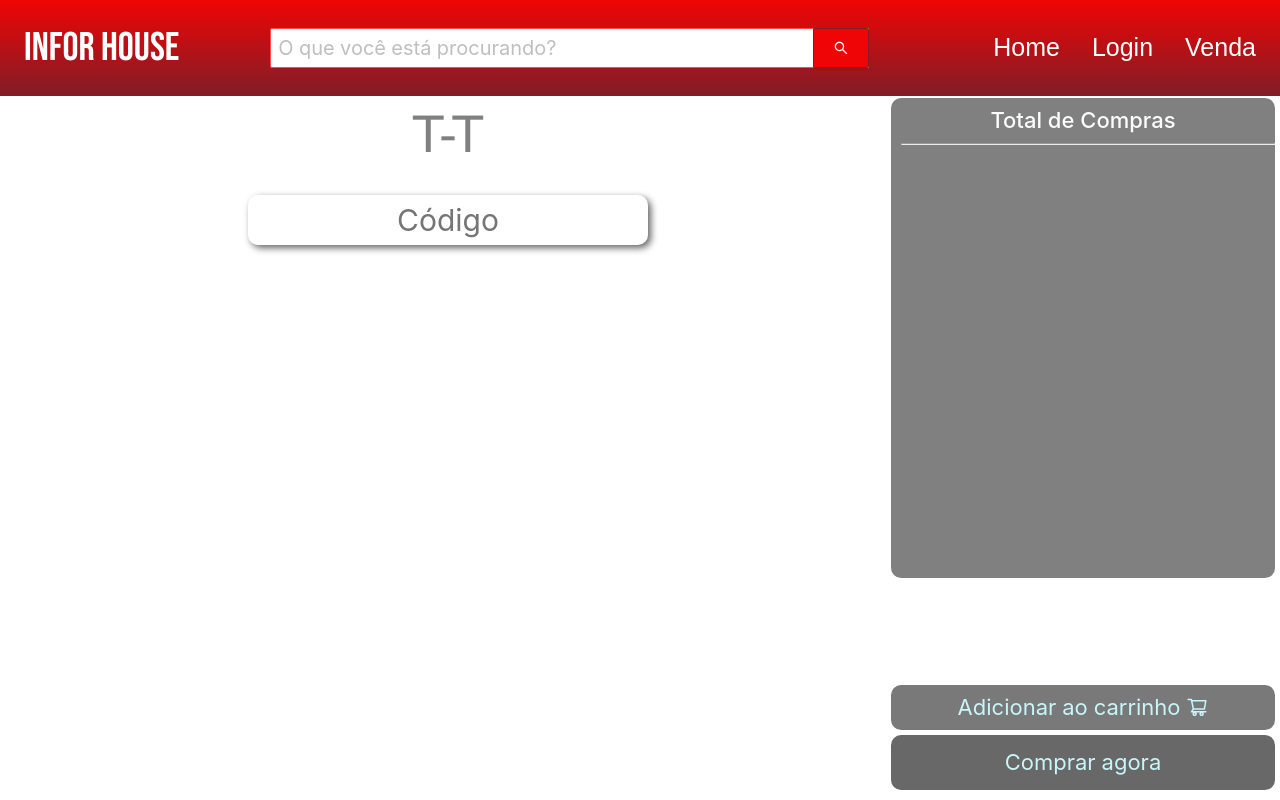
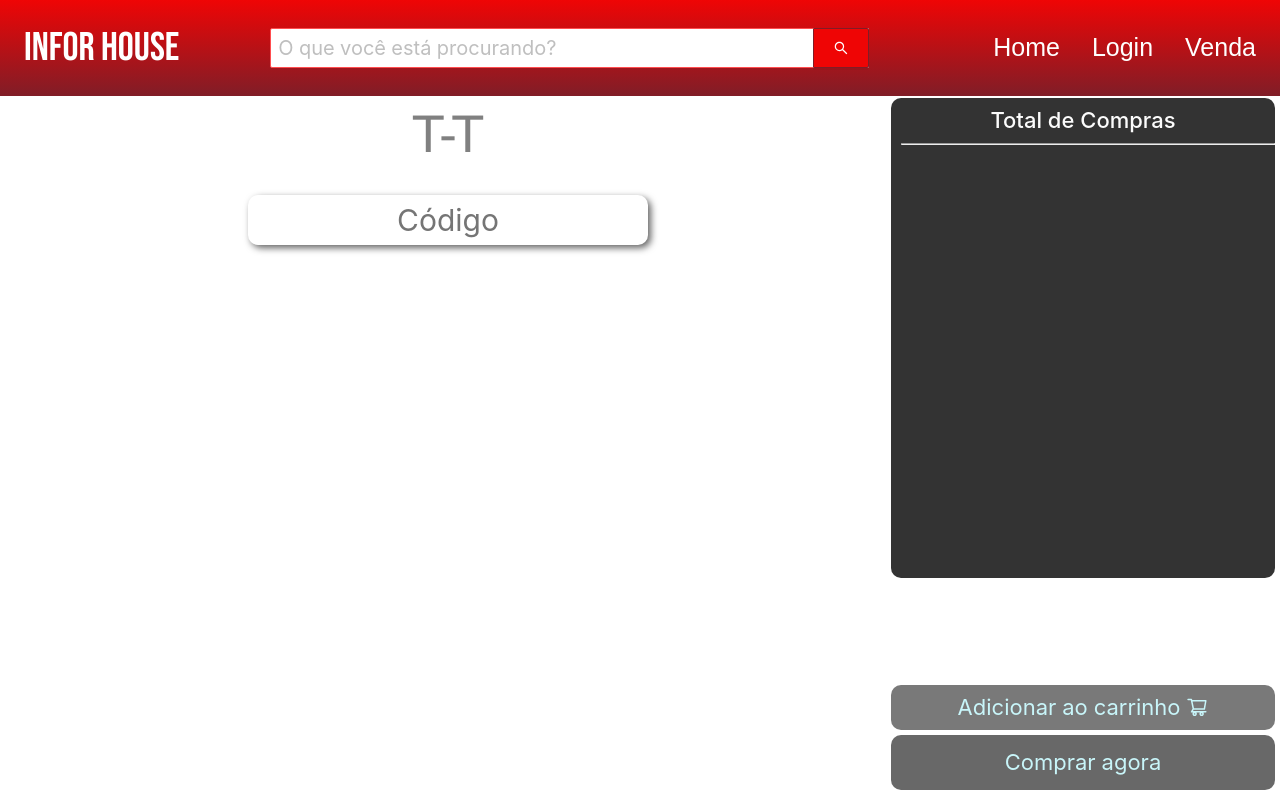
Before and after one commit to IuryMT/EstagioInforHouse, a React (Create React App) app: page /vendas in a window 1280 px wide. Built offline with nearby package versions, Linux system fonts and the light colour scheme.

Commit message:
Alterei o css de Iury3

```diff
--- a/src/components/css/Main.scss
+++ b/src/components/css/Main.scss
@@ -127,7 +127,7 @@ h1 {
     height: 60vh;
     // background-color: teal;
     // background-image: linear-gradient(#00b193,#009675);
-    background-color: gray;
+    background-color: rgb(51, 51, 51);
     overflow-y: scroll;
     border-radius: 10px;
 }
```
